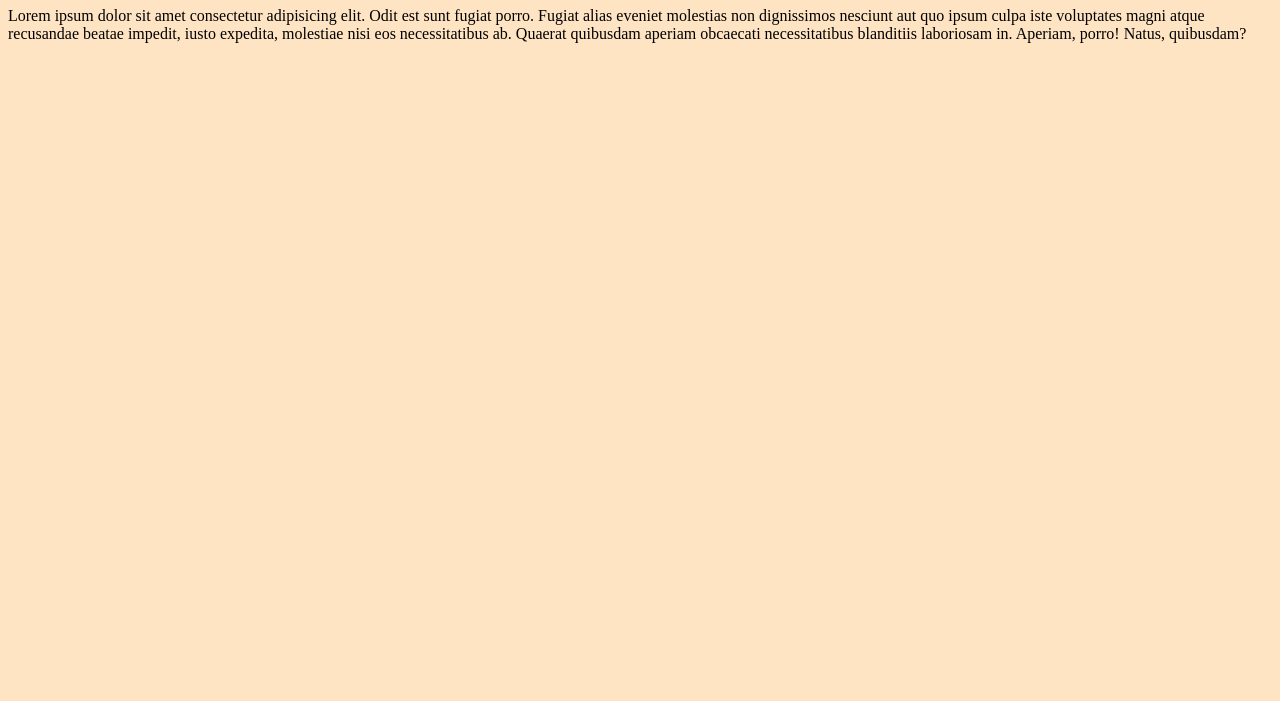
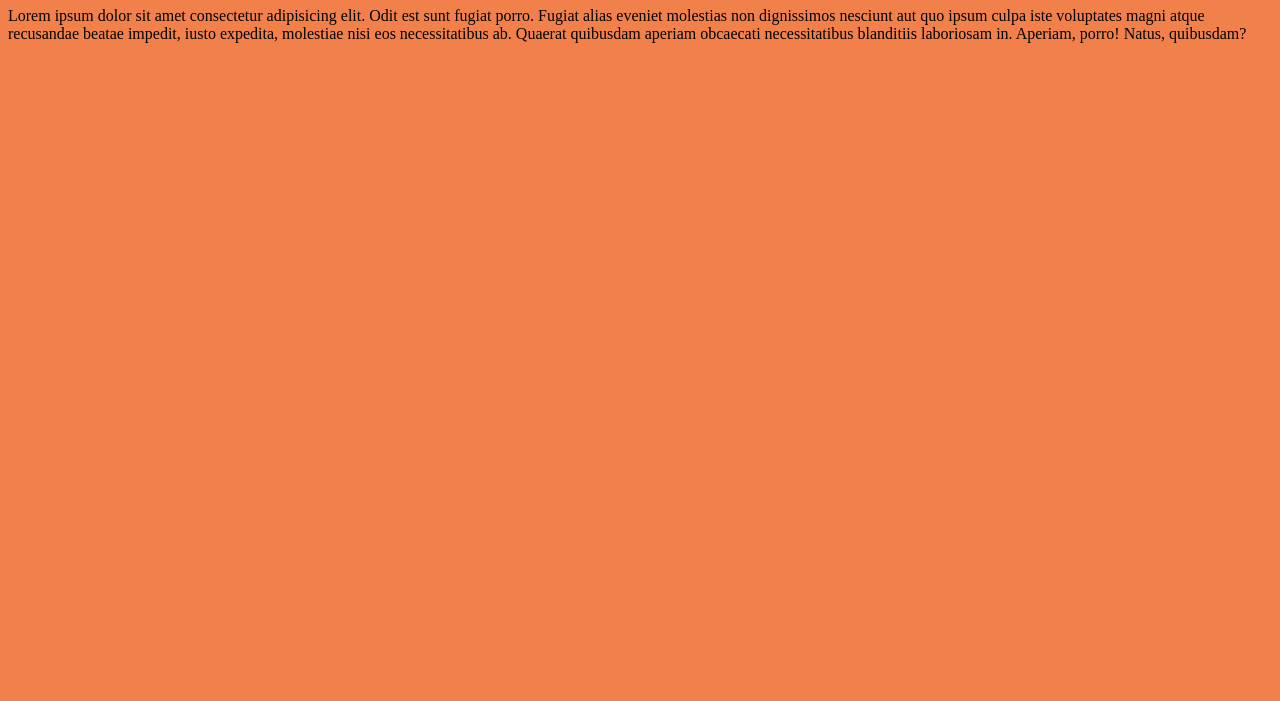
Before and after one commit to sangeeth-12-144/MyPortfolioMe, a plain HTML site: page index.html in a window 1280 px wide. Shown: the part 99-800 px from the top of the page. Drawn offline with Linux system fonts and the light colour scheme.

Commit message:
colour changed

```diff
--- a/index.html
+++ b/index.html
@@ -8,7 +8,7 @@ Hello my world
     <meta name="viewport" content="width=device-width, initial-scale=1.0">
     <title>Document</title>
 </head>
-<body style="background-color: bisque;">
+<body style="background-color: rgb(242, 128, 75);">
     <h1>This is heading</h1>
     <p>Lorem ipsum dolor sit amet consectetur adipisicing elit. Odit est sunt fugiat porro. Fugiat alias eveniet molestias non dignissimos nesciunt aut quo ipsum culpa iste voluptates magni atque recusandae beatae impedit, iusto expedita, molestiae nisi eos necessitatibus ab. Quaerat quibusdam aperiam obcaecati necessitatibus blanditiis laboriosam in. Aperiam, porro! Natus, quibusdam?</p>
 </body>
```
